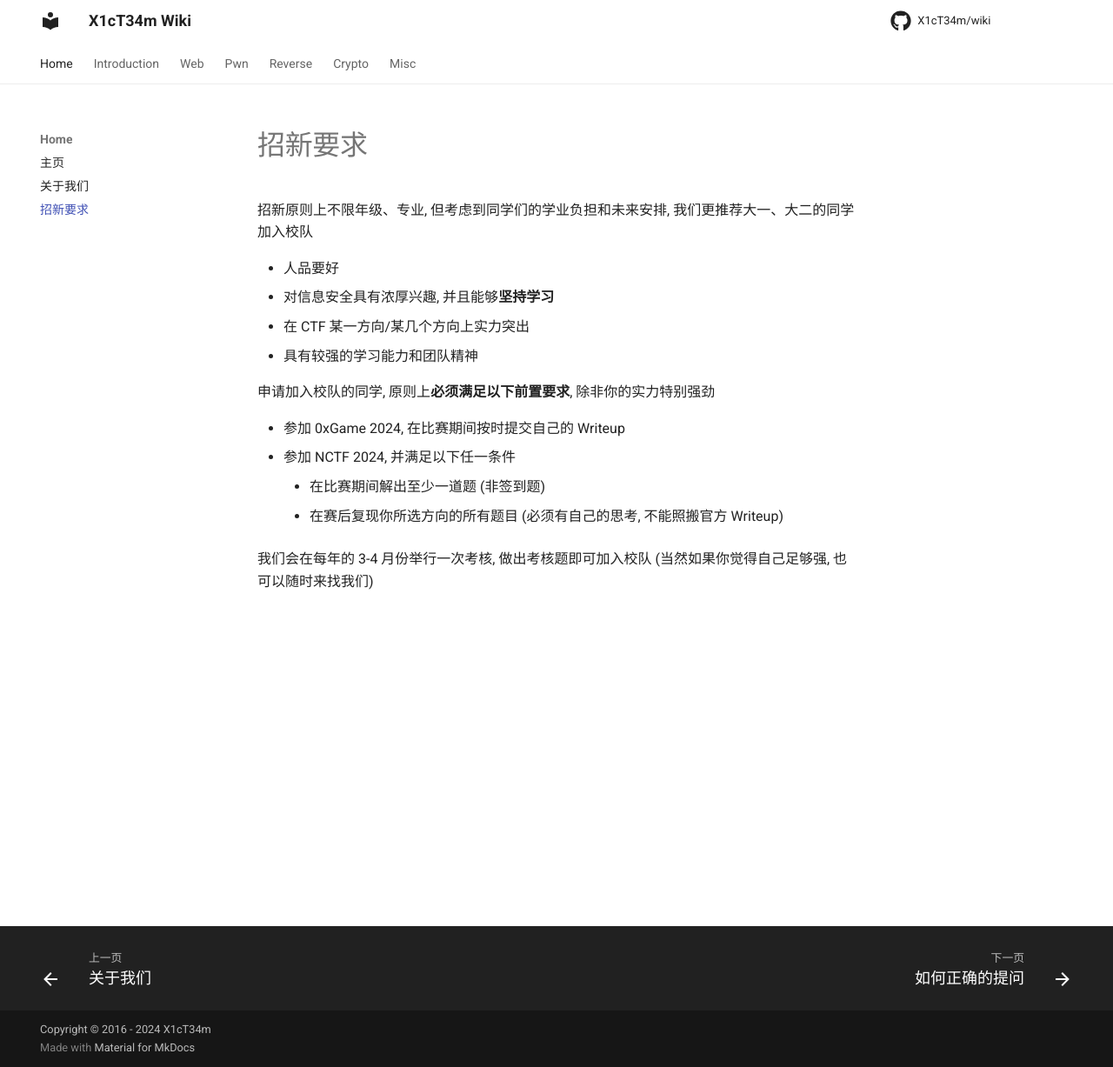
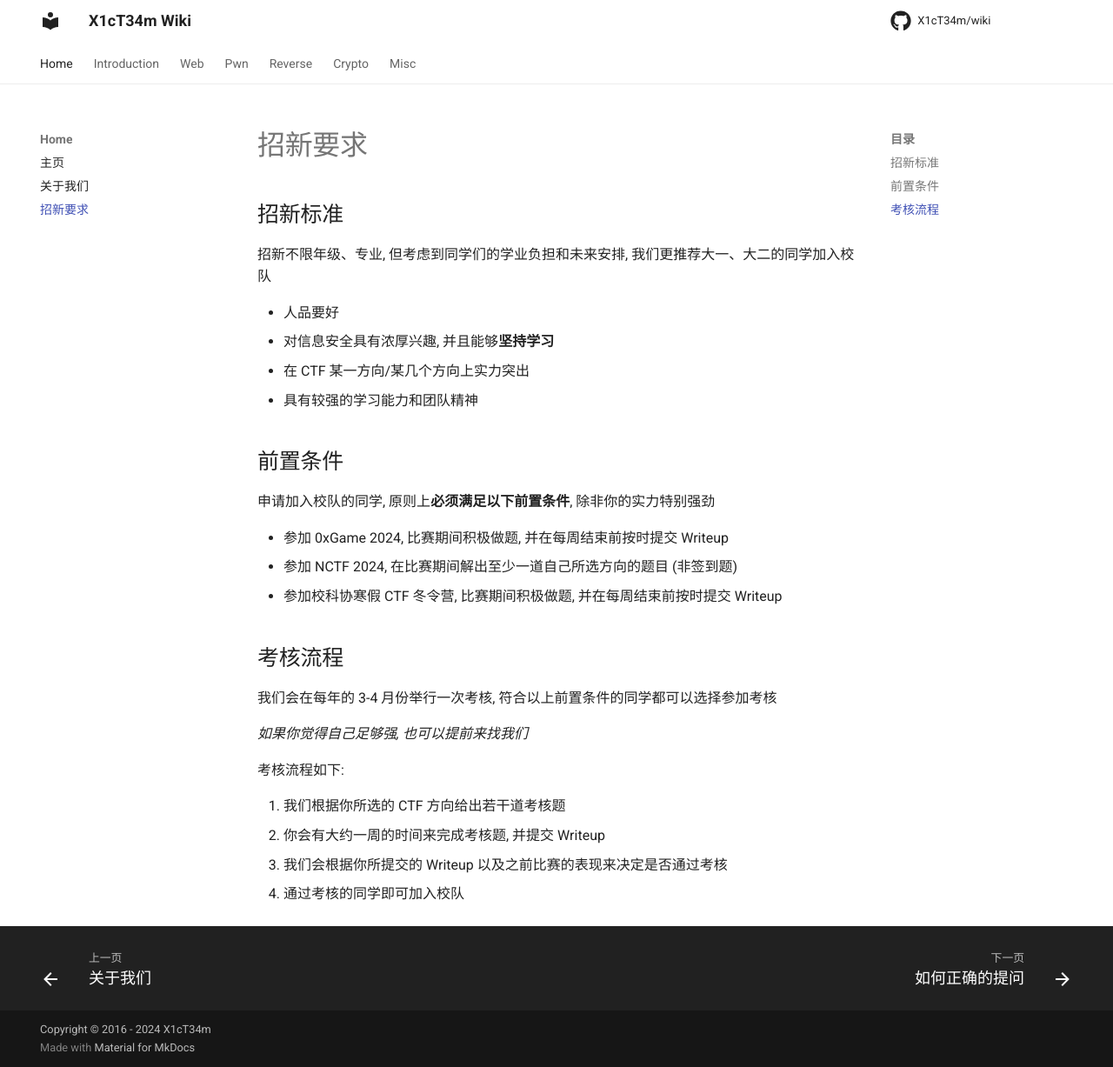
Before and after one commit to X1cT34m/wiki, an MkDocs documentation site: the page built from docs/join.md, in a window 1280 px wide and 1227 px high. Shown: the whole window at 87% size. Built offline with MkDocs 1.6.1 and Material for MkDocs 9.7.7, drawn with Linux system fonts in a browser that asks for light colours; comment, search, counter and statistics services are not loaded.

Commit message:
update join requirement

```diff
--- a/docs/join.md
+++ b/docs/join.md
@@ -1,18 +1,31 @@
 # 招新要求
 
-招新原则上不限年级、专业, 但考虑到同学们的学业负担和未来安排, 我们更推荐大一、大二的同学加入校队
+## 招新标准
+
+招新不限年级、专业, 但考虑到同学们的学业负担和未来安排, 我们更推荐大一、大二的同学加入校队
 
 - 人品要好
 - 对信息安全具有浓厚兴趣, 并且能够**坚持学习**
 - 在 CTF 某一方向/某几个方向上实力突出
 - 具有较强的学习能力和团队精神
 
-申请加入校队的同学, 原则上**必须满足以下前置要求**, 除非你的实力特别强劲
+## 前置条件
 
-- 参加 0xGame 2024, 在比赛期间按时提交自己的 Writeup
-- 参加 NCTF 2024, 并满足以下任一条件
-    - 在比赛期间解出至少一道题 (非签到题)
-    - 在赛后复现你所选方向的所有题目 (必须有自己的思考, 不能照搬官方 Writeup)
+申请加入校队的同学, 原则上**必须满足以下前置条件**, 除非你的实力特别强劲
 
+- 参加 0xGame 2024, 比赛期间积极做题, 并在每周结束前按时提交 Writeup
+- 参加 NCTF 2024, 在比赛期间解出至少一道自己所选方向的题目 (非签到题)
+- 参加校科协寒假 CTF 冬令营, 比赛期间积极做题, 并在每周结束前按时提交 Writeup
 
-我们会在每年的 3-4 月份举行一次考核, 做出考核题即可加入校队 (当然如果你觉得自己足够强, 也可以随时来找我们)
+## 考核流程
+
+我们会在每年的 3-4 月份举行一次考核, 符合以上前置条件的同学都可以选择参加考核
+
+*如果你觉得自己足够强, 也可以提前来找我们*
+
+考核流程如下:
+
+1. 我们根据你所选的 CTF 方向给出若干道考核题
+2. 你会有大约一周的时间来完成考核题, 并提交 Writeup
+3. 我们会根据你所提交的 Writeup 以及之前比赛的表现来决定是否通过考核
+4. 通过考核的同学即可加入校队
```
